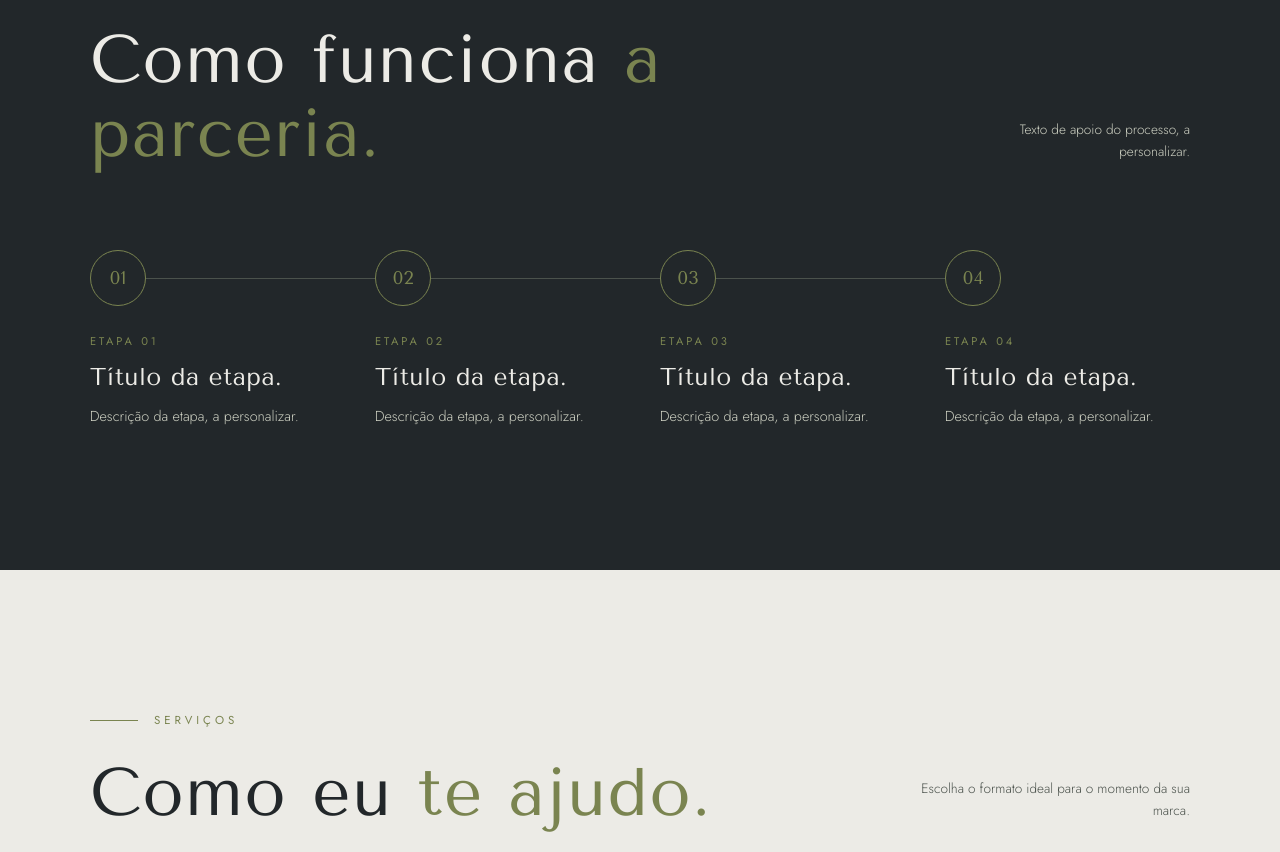
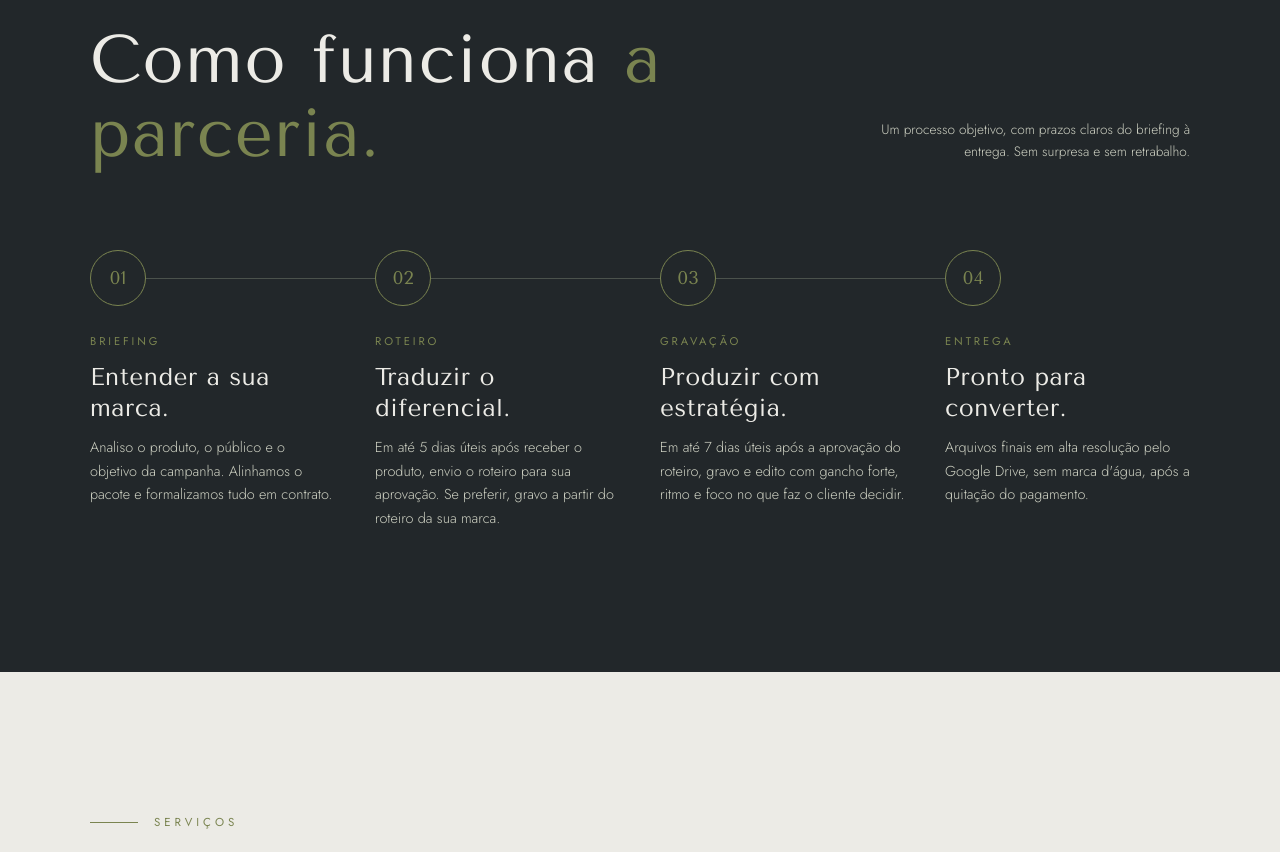
Before and after one commit to rodrigopress/portfolio, a plain HTML site: page index.html in a window 1280 px wide. Shown: the part 6889-7741 px from the top of the page. Drawn offline with nearby package versions, Linux system fonts and the light colour scheme.

Commit message:
Add files via upload

```diff
--- a/index.html
+++ b/index.html
@@ -855,14 +855,14 @@ footer.rodape.rodape-claro small{font-size:.62rem;letter-spacing:.08em;text-tran
       <p class="cat-etiqueta" data-t="procEtiqueta">Processo</p>
       <div class="depo-linha">
         <h2 id="titulo-processo" class="cat-titulo"><span data-t="procTitulo1">Como funciona</span> <em data-t="procTitulo2">a parceria.</em></h2>
-        <p class="depo-canto" data-t="procCanto">Um processo leve e organizado, em parceria com a sua marca do começo ao fim.</p>
+        <p class="depo-canto" data-t="procCanto">Um processo objetivo, com prazos claros do briefing à entrega. Sem surpresa e sem retrabalho.</p>
       </div>
     </div>
     <ol class="proc-trilho" id="proc-trilho">
-        <li class="proc-etapa"><span class="proc-num">01</span><div class="proc-texto"><p class="proc-nome" data-t="proc1Nome"></p><h3 class="proc-frase" data-t="proc1Frase"></h3><p class="proc-desc" data-t="proc1Desc"></p></div></li>
-        <li class="proc-etapa"><span class="proc-num">02</span><div class="proc-texto"><p class="proc-nome" data-t="proc2Nome"></p><h3 class="proc-frase" data-t="proc2Frase"></h3><p class="proc-desc" data-t="proc2Desc"></p></div></li>
-        <li class="proc-etapa"><span class="proc-num">03</span><div class="proc-texto"><p class="proc-nome" data-t="proc3Nome"></p><h3 class="proc-frase" data-t="proc3Frase"></h3><p class="proc-desc" data-t="proc3Desc"></p></div></li>
-        <li class="proc-etapa"><span class="proc-num">04</span><div class="proc-texto"><p class="proc-nome" data-t="proc4Nome"></p><h3 class="proc-frase" data-t="proc4Frase"></h3><p class="proc-desc" data-t="proc4Desc"></p></div></li>
+        <li class="proc-etapa"><span class="proc-num">01</span><div class="proc-texto"><p class="proc-nome" data-t="proc1Nome">Briefing</p><h3 class="proc-frase" data-t="proc1Frase">Entender a sua marca.</h3><p class="proc-desc" data-t="proc1Desc">Analiso o produto, o público e o objetivo da campanha. Alinhamos o pacote e formalizamos tudo em contrato.</p></div></li>
+        <li class="proc-etapa"><span class="proc-num">02</span><div class="proc-texto"><p class="proc-nome" data-t="proc2Nome">Roteiro</p><h3 class="proc-frase" data-t="proc2Frase">Traduzir o diferencial.</h3><p class="proc-desc" data-t="proc2Desc">Em até 5 dias úteis após receber o produto, envio o roteiro para sua aprovação. Se preferir, gravo a partir do roteiro da sua marca.</p></div></li>
+        <li class="proc-etapa"><span class="proc-num">03</span><div class="proc-texto"><p class="proc-nome" data-t="proc3Nome">Gravação</p><h3 class="proc-frase" data-t="proc3Frase">Produzir com estratégia.</h3><p class="proc-desc" data-t="proc3Desc">Em até 7 dias úteis após a aprovação do roteiro, gravo e edito com gancho forte, ritmo e foco no que faz o cliente decidir.</p></div></li>
+        <li class="proc-etapa"><span class="proc-num">04</span><div class="proc-texto"><p class="proc-nome" data-t="proc4Nome">Entrega</p><h3 class="proc-frase" data-t="proc4Frase">Pronto para converter.</h3><p class="proc-desc" data-t="proc4Desc">Arquivos finais em alta resolução pelo Google Drive, sem marca d&#39;água, após a quitação do pagamento.</p></div></li>
     </ol>
   </div>
 </section>
@@ -993,11 +993,11 @@ const textos = {
     servTitulo: "Como eu te ajudo", servRotulo: "Serviços", servEtiqueta: "Serviços", servTitulo1: "Como eu", servTitulo2: "te ajudo.", servCanto: "Escolha o formato ideal para o momento da sua marca.", servMaisPedido: "Mais pedido", servQuero: "Quero esse",
     pacoteTitulo: "Precisa de conteúdo todo mês?", pacoteTexto: "Monto um pacote recorrente para a sua marca, com calendário e prioridade na agenda.", pacoteLink: "Montar meu pacote",
     numTitulo: "Números e depoimentos", numRotulo: "Resultados",
-    procEtiqueta: "Processo", procTitulo1: "Como funciona", procTitulo2: "a parceria.", procCanto: "Texto de apoio do processo, a personalizar.",
-    proc1Nome: "Etapa 01", proc1Frase: "Título da etapa.", proc1Desc: "Descrição da etapa, a personalizar.",
-    proc2Nome: "Etapa 02", proc2Frase: "Título da etapa.", proc2Desc: "Descrição da etapa, a personalizar.",
-    proc3Nome: "Etapa 03", proc3Frase: "Título da etapa.", proc3Desc: "Descrição da etapa, a personalizar.",
-    proc4Nome: "Etapa 04", proc4Frase: "Título da etapa.", proc4Desc: "Descrição da etapa, a personalizar.",
+    procEtiqueta: "Processo", procTitulo1: "Como funciona", procTitulo2: "a parceria.", procCanto: "Um processo objetivo, com prazos claros do briefing à entrega. Sem surpresa e sem retrabalho.",
+    proc1Nome: "Briefing", proc1Frase: "Entender a sua marca.", proc1Desc: "Analiso o produto, o público e o objetivo da campanha. Alinhamos o pacote e formalizamos tudo em contrato.",
+    proc2Nome: "Roteiro", proc2Frase: "Traduzir o diferencial.", proc2Desc: "Em até 5 dias úteis após receber o produto, envio o roteiro para sua aprovação. Se preferir, gravo a partir do roteiro da sua marca.",
+    proc3Nome: "Gravação", proc3Frase: "Produzir com estratégia.", proc3Desc: "Em até 7 dias úteis após a aprovação do roteiro, gravo e edito com gancho forte, ritmo e foco no que faz o cliente decidir.",
+    proc4Nome: "Entrega", proc4Frase: "Pronto para converter.", proc4Desc: "Arquivos finais em alta resolução pelo Google Drive, sem marca d'água, após a quitação do pagamento.",
     fotosEtiqueta: "Fotografia", fotosTitulo1: "Fotos de", fotosTitulo2: "produto.", fotosCanto: "Clique para ver de perto.", fotosBarra: "Fotos", lbFechar: "Fechar", videoAmpliado: "Vídeo ampliado", lbAnterior: "Foto anterior", lbProxima: "Próxima foto", fotoAmpliar: "Ver de perto", fotoEmBreve: "Foto em breve",
     depoEtiqueta: "Depoimentos", depoTitulo1: "O que dizem", depoTitulo2: "as marcas.", depoVerificada: "Avaliação verificada", depoCanto: "Os depoimentos reais entram aqui.",
     depoSelo: "",
@@ -1049,11 +1049,11 @@ const textos = {
     servTitulo: "How I can help", servRotulo: "Services", servEtiqueta: "Services", servTitulo1: "How I", servTitulo2: "can help.", servCanto: "Choose the right format for where your brand is right now.", servMaisPedido: "Most requested", servQuero: "I want this",
     pacoteTitulo: "Need content every month?", pacoteTexto: "I put together a recurring package for your brand, with a content calendar and priority booking.", pacoteLink: "Build my package",
     numTitulo: "Numbers and testimonials", numRotulo: "Results",
-    procEtiqueta: "Process", procTitulo1: "How the", procTitulo2: "partnership works.", procCanto: "Process intro, to be customized.",
-    proc1Nome: "Step 01", proc1Frase: "Step title.", proc1Desc: "Step description, to be customized.",
-    proc2Nome: "Step 02", proc2Frase: "Step title.", proc2Desc: "Step description, to be customized.",
-    proc3Nome: "Step 03", proc3Frase: "Step title.", proc3Desc: "Step description, to be customized.",
-    proc4Nome: "Step 04", proc4Frase: "Step title.", proc4Desc: "Step description, to be customized.",
+    procEtiqueta: "Process", procTitulo1: "How the", procTitulo2: "partnership works.", procCanto: "A straightforward process with clear deadlines from briefing to delivery. No surprises, no rework.",
+    proc1Nome: "Briefing", proc1Frase: "Understand your brand.", proc1Desc: "I analyze the product, audience and campaign goal. We align the package and formalize everything in a contract.",
+    proc2Nome: "Script", proc2Frase: "Translate the differentiator.", proc2Desc: "Within 5 business days of receiving the product, I send the script for your approval. If you prefer, I record from your brand's script.",
+    proc3Nome: "Recording", proc3Frase: "Produce with strategy.", proc3Desc: "Within 7 business days of script approval, I record and edit with a strong hook, pacing and focus on what makes customers decide.",
+    proc4Nome: "Delivery", proc4Frase: "Ready to convert.", proc4Desc: "Final high-resolution files via Google Drive, watermark-free, once payment is complete.",
     fotosEtiqueta: "Photography", fotosTitulo1: "Product", fotosTitulo2: "photos.", fotosCanto: "Click to see up close.", fotosBarra: "Photos", lbFechar: "Close", videoAmpliado: "Enlarged video", lbAnterior: "Previous photo", lbProxima: "Next photo", fotoAmpliar: "See up close", fotoEmBreve: "Photo coming soon",
     depoEtiqueta: "Testimonials", depoTitulo1: "What brands", depoTitulo2: "are saying.", depoVerificada: "Verified review", depoCanto: "Real testimonials go here.",
     depoSelo: "",
```
